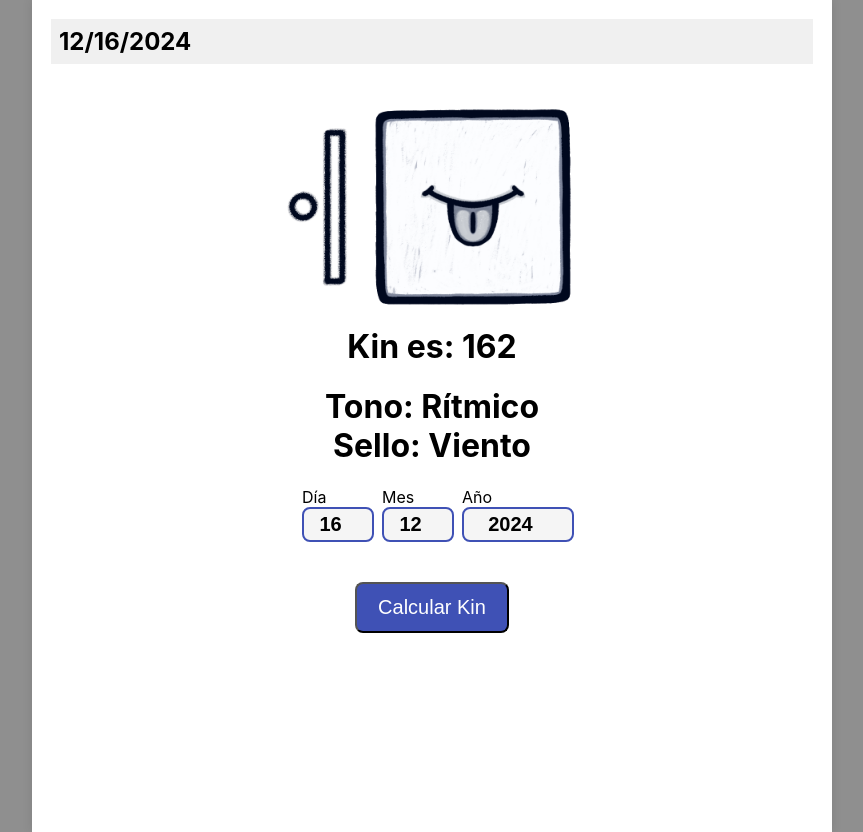
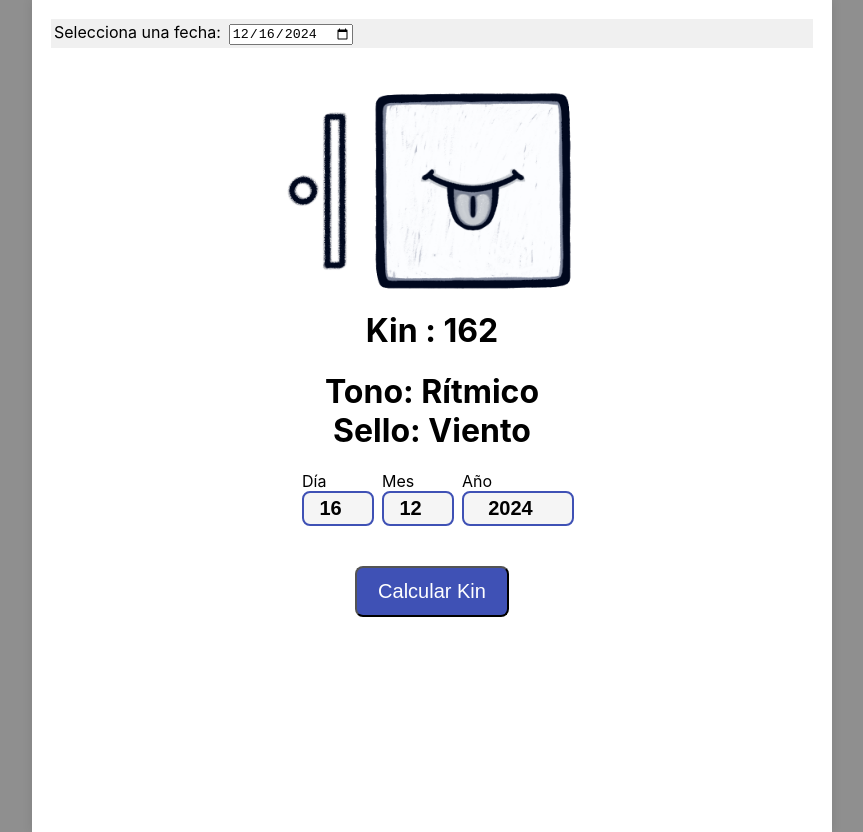
Before and after one commit to LihueMaidanaAvaca/KinAppReactBeta, a React (Create React App) app: page / in a window 1280 px wide. Shown: the whole page, without its empty margins (208-1071 px from the left). Built offline with nearby package versions, Linux system fonts and the light colour scheme.

Commit message:
calendario

```diff
--- a/src/components/ChangerDate.tsx
+++ b/src/components/ChangerDate.tsx
@@ -1,20 +1,25 @@
 import React, { useState, useEffect } from 'react';
 
 function ChangerDate() {
-  // Estado para almacenar la fecha
   const [currentDate, setCurrentDate] = useState<string>('');
 
-  // Usar useEffect para establecer la fecha cuando el componente se monte
   useEffect(() => {
     const today = new Date();
-    // Formateamos la fecha a un formato más legible
-    const formattedDate = today.toLocaleDateString(); // Puedes personalizar el formato
-    setCurrentDate(formattedDate);
-  }, []); // El array vacío asegura que se ejecute solo una vez al montar el componente
+    // Convertimos a formato ISO corto (YYYY-MM-DD) que entiende <input type="date">
+    const isoDate = today.toISOString().split('T')[0];
+    setCurrentDate(isoDate);
+  }, []);
 
   return (
     <div style={{ textAlign: 'start', padding: '3px', background: '#f0f0f0', margin: '3px' }}>
-      <h2 style={{ margin: '5px' }}>{currentDate}</h2>
+      <label htmlFor="fecha" style={{ marginRight: '8px' }}>Selecciona una fecha:</label>
+      <input
+        type="date"
+        id="fecha"
+        name="fecha"
+        value={currentDate}
+        onChange={(e) => setCurrentDate(e.target.value)}
+      />
     </div>
   );
 }
--- a/src/components/HomePage.tsx
+++ b/src/components/HomePage.tsx
@@ -58,7 +58,7 @@ function HomePage() {
       {/* Mostrar el número Kin calculado */}
       {kinNumber !== null && (
         <h1 style={{ marginTop: '20px', fontWeight: 'bold', textAlign: 'center' }}>
-          Kin es: {kinNumber}
+          Kin : {kinNumber}
         </h1>
       )}
 
```
